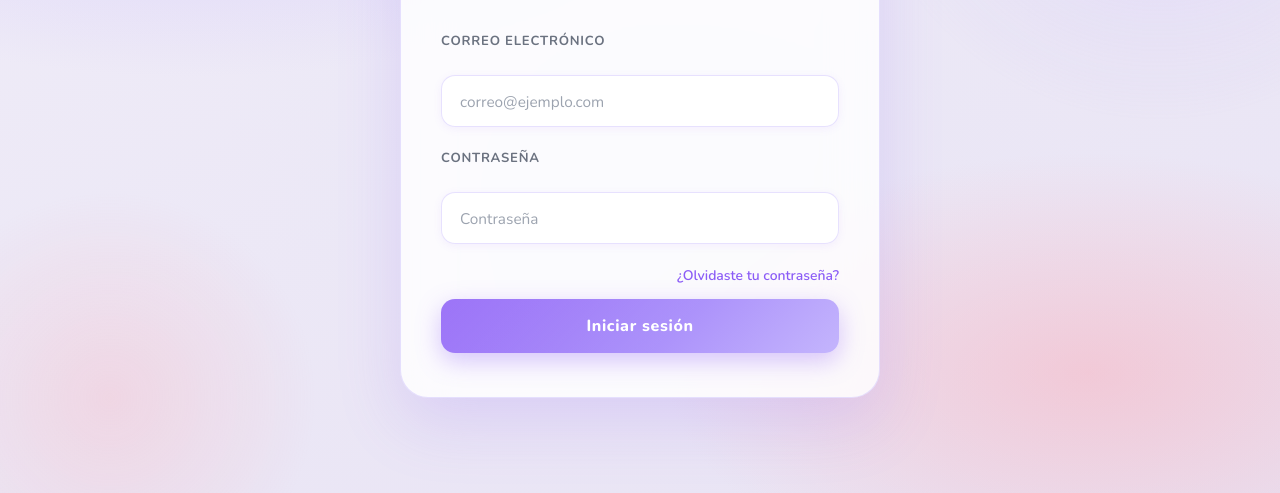
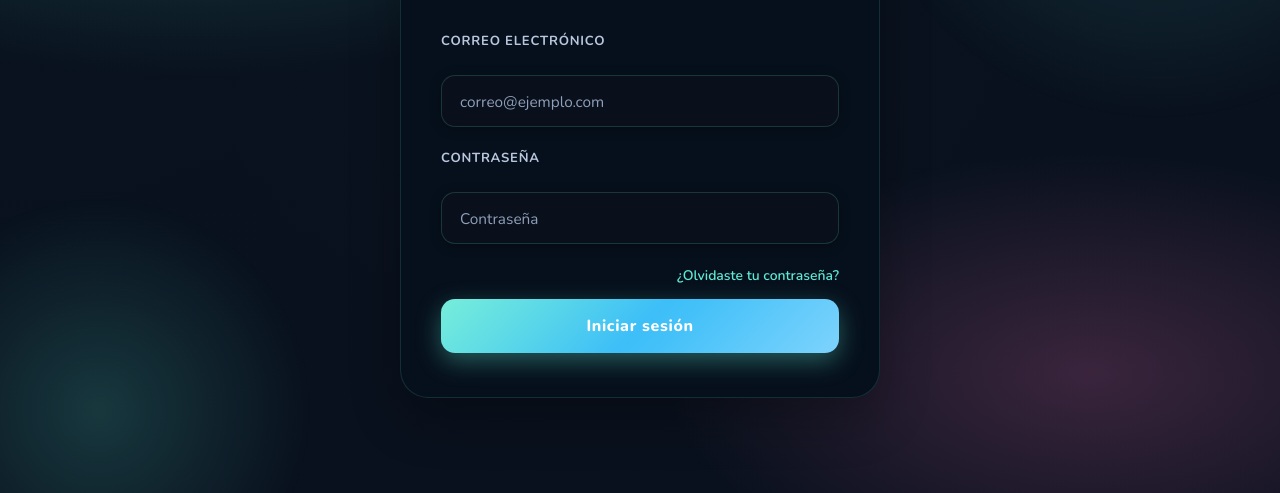
Before and after one commit to Track1at01/adminbot, a website built with Vite: page FrontEnd/src/pages/auth/index.html in a window 1280 px wide. Shown: the part 307-800 px from the top of the page. Built offline with nearby package versions, Linux system fonts and the light colour scheme.

Commit message:
arreglos del css

```diff
--- a/FrontEnd/src/pages/auth/styles.css
+++ b/FrontEnd/src/pages/auth/styles.css
@@ -1,38 +1,38 @@
 /* auth/styles.css — page-specific overrides on top of main.css */
 
-/* ─── Canvas background tinted for pastel feel ───────────────── */
+/* ─── Canvas background tinted for a moody futuristic feel ───── */
 #robot-background {
-  filter: hue-rotate(200deg) saturate(0.4) brightness(1.4);
-  opacity: 0.25;
+  filter: hue-rotate(170deg) saturate(1.1) brightness(1.2);
+  opacity: 0.28;
 }
 
-/* ─── Extra decorative circles ───────────────────────────────── */
+/* ─── Extra decorative glow layers ───────────────────────────── */
 .auth-page::before {
   content: "";
   position: fixed;
   inset: 0;
   background:
     radial-gradient(
-      ellipse 55% 50% at 8% 12%,
-      rgba(196, 181, 253, 0.55) 0%,
+      ellipse 55% 50% at 10% 12%,
+      rgba(94, 234, 212, 0.18) 0%,
       transparent 55%
     ),
     radial-gradient(
-      ellipse 45% 40% at 92% 88%,
-      rgba(253, 164, 175, 0.45) 0%,
+      ellipse 45% 40% at 90% 87%,
+      rgba(244, 114, 182, 0.16) 0%,
       transparent 55%
     ),
     radial-gradient(
-      ellipse 40% 50% at 55% 5%,
-      rgba(147, 197, 253, 0.3) 0%,
+      ellipse 40% 50% at 50% 6%,
+      rgba(56, 189, 248, 0.14) 0%,
       transparent 55%
     ),
     radial-gradient(
-      ellipse 50% 40% at 5% 90%,
-      rgba(134, 239, 172, 0.25) 0%,
+      ellipse 50% 42% at 6% 90%,
+      rgba(124, 58, 237, 0.16) 0%,
       transparent 55%
     ),
-    linear-gradient(148deg, #f2eefb 0%, #ede8f8 50%, #e8e0f5 100%);
+    linear-gradient(148deg, #08121f 0%, #091a2b 50%, #07101d 100%);
   z-index: 0;
   pointer-events: none;
 }
@@ -41,16 +41,16 @@
 .scene-wrap::after {
   content: "";
   position: absolute;
-  width: 400px;
-  height: 400px;
+  width: 420px;
+  height: 420px;
   border-radius: 50%;
   background: radial-gradient(
     circle,
-    rgba(253, 164, 175, 0.25) 0%,
+    rgba(94, 234, 212, 0.18) 0%,
     transparent 70%
   );
-  bottom: -120px;
-  left: -100px;
+  bottom: -140px;
+  left: -120px;
   animation: floatBlob2 10s ease-in-out infinite alternate;
   pointer-events: none;
 }
@@ -60,18 +60,14 @@
     transform: translate(0, 0) scale(1);
   }
   to {
-    transform: translate(20px, -30px) scale(1.08);
+    transform: translate(18px, -26px) scale(1.06);
   }
 }
 
 /* ─── Brand pill ─────────────────────────────────────────────── */
 .eyebrow {
-  background: linear-gradient(
-    135deg,
-    rgba(196, 181, 253, 0.25),
-    rgba(253, 164, 175, 0.2)
-  );
-  border: 1px solid rgba(196, 181, 253, 0.45);
+  background: var(--accent-soft);
+  border: 1px solid rgba(94, 234, 212, 0.35);
 }
 
 /* ─── Divider line between label and input ───────────────────── */
@@ -81,10 +77,9 @@
 
 /* ─── Card shimmer on load ───────────────────────────────────── */
 .auth-card {
-  background: rgba(255, 255, 255, 0.84);
+  background: rgba(7, 17, 29, 0.98);
   box-shadow:
-    0 0 0 1px rgba(196, 181, 253, 0.3),
-    0 8px 24px rgba(139, 92, 246, 0.1),
-    0 32px 80px rgba(139, 92, 246, 0.12),
-    inset 0 1px 0 rgba(255, 255, 255, 1);
+    0 0 0 1px rgba(94, 234, 212, 0.14),
+    0 10px 40px rgba(0, 0, 0, 0.35),
+    inset 0 1px 0 rgba(255, 255, 255, 0.06);
 }
--- a/FrontEnd/src/shared/css/layout.css
+++ b/FrontEnd/src/shared/css/layout.css
@@ -2,47 +2,47 @@
 
 /* ─── Design Tokens ─────────────────────────────────────────── */
 :root {
-  color-scheme: light;
+  color-scheme: dark;
 
   /* Backgrounds */
-  --bg: #f4f1fb;
-  --bg-2: #ece8f6;
-  --panel-bg: #ffffff;
-  --panel-soft: rgba(255, 255, 255, 0.75);
-  --sidebar-bg: #ffffff;
+  --bg: #07111d;
+  --bg-2: #0f1d32;
+  --panel-bg: rgba(11, 18, 34, 0.95);
+  --panel-soft: rgba(10, 16, 29, 0.86);
+  --sidebar-bg: #0b172c;
 
-  /* Pastel accents */
-  --accent-color: #8b5cf6;
-  --accent-soft: rgba(139, 92, 246, 0.1);
-  --accent-glow: rgba(139, 92, 246, 0.2);
+  /* Accent palette */
+  --accent-color: #5eead4;
+  --accent-soft: rgba(94, 234, 212, 0.14);
+  --accent-glow: rgba(94, 234, 212, 0.26);
 
-  --lavender: #c4b5fd;
-  --rose: #fda4af;
-  --mint: #86efac;
-  --peach: #fdba74;
-  --sky: #93c5fd;
+  --lavender: #7c3aed;
+  --rose: #f472b6;
+  --mint: #34d399;
+  --peach: #fb7185;
+  --sky: #38bdf8;
 
   /* Semantic colors */
-  --success-color: #22c55e;
-  --warning-color: #f59e0b;
-  --danger-color: #ef4444;
-  --info-color: #3b82f6;
+  --success-color: #34d399;
+  --warning-color: #fbbf24;
+  --danger-color: #fb7185;
+  --info-color: #38bdf8;
 
-  --success-soft: rgba(34, 197, 94, 0.1);
-  --warning-soft: rgba(245, 158, 11, 0.1);
-  --danger-soft: rgba(239, 68, 68, 0.1);
+  --success-soft: rgba(52, 211, 153, 0.12);
+  --warning-soft: rgba(251, 191, 36, 0.12);
+  --danger-soft: rgba(251, 113, 133, 0.14);
 
   /* Text */
-  --text-primary: #1e1b2e;
-  --text-secondary: #6b7280;
-  --text-muted: #9ca3af;
+  --text-primary: #e7f0ff;
+  --text-secondary: #b9c6dd;
+  --text-muted: #8ea0ba;
 
   /* Borders & shadows */
-  --border-color: rgba(139, 92, 246, 0.12);
-  --border-soft: rgba(0, 0, 0, 0.06);
-  --shadow-sm: 0 2px 8px rgba(139, 92, 246, 0.07);
-  --shadow-md: 0 6px 24px rgba(139, 92, 246, 0.11);
-  --shadow-lg: 0 16px 48px rgba(139, 92, 246, 0.14);
+  --border-color: rgba(94, 234, 212, 0.15);
+  --border-soft: rgba(255, 255, 255, 0.08);
+  --shadow-sm: 0 2px 12px rgba(0, 0, 0, 0.32);
+  --shadow-md: 0 8px 32px rgba(0, 0, 0, 0.32);
+  --shadow-lg: 0 16px 48px rgba(0, 0, 0, 0.30);
 
   --sidebar-width: 260px;
   --header-h: 72px;
@@ -88,7 +88,7 @@ body {
   top: 0;
   height: 100vh;
   overflow: hidden;
-  box-shadow: 2px 0 20px rgba(139, 92, 246, 0.06);
+  box-shadow: 2px 0 24px rgba(94, 234, 212, 0.16);
   z-index: 100;
 }
 
@@ -188,7 +188,7 @@ body {
   background: linear-gradient(
     135deg,
     var(--accent-soft) 0%,
-    rgba(196, 181, 253, 0.15) 100%
+    rgba(94, 234, 212, 0.18) 100%
   );
   color: var(--accent-color);
   font-weight: 700;
@@ -279,7 +279,7 @@ body {
   inset: 0;
   background-image: radial-gradient(
     circle,
-    rgba(139, 92, 246, 0.04) 1px,
+    rgba(94, 234, 212, 0.08) 1px,
     transparent 1px
   );
   background-size: 28px 28px;
@@ -369,7 +369,7 @@ th {
   font-weight: 700;
   text-transform: uppercase;
   letter-spacing: 0.08em;
-  background: rgba(139, 92, 246, 0.03);
+  background: rgba(255, 255, 255, 0.06);
 }
 
 td {
@@ -443,7 +443,7 @@ label {
 .toggle-status {
   width: 44px;
   height: 24px;
-  background: #e5e7eb;
+  background: rgba(255, 255, 255, 0.08);
   border-radius: 100px;
   position: relative;
   cursor: pointer;
--- a/FrontEnd/src/shared/css/main.css
+++ b/FrontEnd/src/shared/css/main.css
@@ -7,38 +7,38 @@
 
 /* ─── Design Tokens ─────────────────────────────────────────── */
 :root {
-  color-scheme: light;
+  color-scheme: dark;
 
-  /* Pastels base */
-  --bg: #f0edf8;
-  --bg-2: #e8e3f4;
-  --surface: #ffffff;
-  --surface-soft: rgba(255, 255, 255, 0.72);
+  /* Backgrounds */
+  --bg: #06101c;
+  --bg-2: #0d1b2d;
+  --surface: rgba(11, 18, 34, 0.96);
+  --surface-soft: rgba(10, 16, 29, 0.88);
 
-  /* Pastel accents */
-  --lavender: #c4b5fd;
-  --lavender-deep: #8b5cf6;
-  --rose: #fda4af;
-  --mint: #86efac;
-  --sky: #7dd3fc;
-  --peach: #fdba74;
+  /* Accent palette */
+  --lavender: #7c3aed;
+  --lavender-deep: #5b21b6;
+  --rose: #f472b6;
+  --mint: #34d399;
+  --sky: #38bdf8;
+  --peach: #fb7185;
 
   /* Accent primary */
-  --accent: #8b5cf6;
-  --accent-soft: rgba(139, 92, 246, 0.12);
-  --accent-glow: rgba(139, 92, 246, 0.25);
+  --accent: #5eead4;
+  --accent-soft: rgba(94, 234, 212, 0.14);
+  --accent-glow: rgba(94, 234, 212, 0.26);
 
   /* Text */
-  --text-primary: #1e1b2e;
-  --text-secondary: #6b7280;
-  --text-muted: #9ca3af;
+  --text-primary: #e7f0ff;
+  --text-secondary: #b9c6dd;
+  --text-muted: #8ea0ba;
 
   /* Borders & shadows */
-  --border: rgba(139, 92, 246, 0.15);
-  --border-soft: rgba(0, 0, 0, 0.06);
-  --shadow-sm: 0 2px 8px rgba(139, 92, 246, 0.08);
-  --shadow-md: 0 8px 32px rgba(139, 92, 246, 0.14);
-  --shadow-lg: 0 24px 64px rgba(139, 92, 246, 0.18);
+  --border: rgba(94, 234, 212, 0.18);
+  --border-soft: rgba(255, 255, 255, 0.08);
+  --shadow-sm: 0 2px 12px rgba(0, 0, 0, 0.32);
+  --shadow-md: 0 8px 32px rgba(0, 0, 0, 0.32);
+  --shadow-lg: 0 24px 64px rgba(0, 0, 0, 0.30);
 
   --radius: 20px;
   --radius-sm: 12px;
@@ -84,20 +84,20 @@ body {
   background:
     radial-gradient(
       ellipse 70% 60% at 10% 10%,
-      rgba(196, 181, 253, 0.45) 0%,
+      rgba(94, 234, 212, 0.18) 0%,
       transparent 60%
     ),
     radial-gradient(
       ellipse 60% 50% at 90% 90%,
-      rgba(253, 164, 175, 0.35) 0%,
+      rgba(244, 114, 182, 0.16) 0%,
       transparent 55%
     ),
     radial-gradient(
       ellipse 50% 60% at 50% 50%,
-      rgba(125, 211, 252, 0.2) 0%,
+      rgba(56, 189, 248, 0.14) 0%,
       transparent 65%
     ),
-    linear-gradient(145deg, #f0edf8 0%, #e8e3f4 100%);
+    linear-gradient(145deg, #08131f 0%, #0d1b2d 100%);
   pointer-events: none;
   z-index: 0;
 }
@@ -111,7 +111,7 @@ body {
   border-radius: 50%;
   background: radial-gradient(
     circle,
-    rgba(196, 181, 253, 0.3) 0%,
+    rgba(94, 234, 212, 0.18) 0%,
     transparent 70%
   );
   top: -200px;
@@ -151,18 +151,18 @@ body {
   background:
     radial-gradient(
       ellipse 80% 60% at 15% 15%,
-      rgba(196, 181, 253, 0.5) 0%,
+      rgba(94, 234, 212, 0.22) 0%,
       transparent 55%
     ),
     radial-gradient(
       ellipse 60% 50% at 85% 85%,
-      rgba(253, 164, 175, 0.4) 0%,
+      rgba(244, 114, 182, 0.2) 0%,
       transparent 55%
     ),
     linear-gradient(
       160deg,
-      rgba(240, 237, 248, 0.9) 0%,
-      rgba(232, 227, 244, 0.85) 100%
+      rgba(8, 18, 30, 0.95) 0%,
+      rgba(10, 16, 29, 0.95) 100%
     );
   pointer-events: none;
 }
@@ -174,11 +174,11 @@ body {
   width: min(480px, 100%);
   padding: 44px 40px;
   border-radius: 28px;
-  background: rgba(255, 255, 255, 0.82);
-  border: 1px solid rgba(196, 181, 253, 0.4);
+  background: rgba(7, 17, 29, 0.98);
+  border: 1px solid rgba(94, 234, 212, 0.14);
   box-shadow:
-    var(--shadow-lg),
-    inset 0 1px 0 rgba(255, 255, 255, 0.9);
+    0 20px 50px rgba(0, 0, 0, 0.28),
+    inset 0 1px 0 rgba(255, 255, 255, 0.06);
   backdrop-filter: blur(24px);
   -webkit-backdrop-filter: blur(24px);
   animation: cardFadeIn 0.7s cubic-bezier(0.22, 1, 0.36, 1) both;
@@ -266,8 +266,8 @@ body {
   min-height: 52px;
   padding: 0 18px;
   border-radius: 14px;
-  border: 1.5px solid rgba(196, 181, 253, 0.4);
-  background: rgba(255, 255, 255, 0.9);
+  border: 1.5px solid rgba(94, 234, 212, 0.18);
+  background: rgba(10, 16, 28, 0.92);
   color: var(--text-primary);
   font-family: "Nunito", sans-serif;
   font-size: 0.96rem;
@@ -319,7 +319,7 @@ body {
   min-height: 54px;
   border: none;
   border-radius: 14px;
-  background: linear-gradient(135deg, #8b5cf6 0%, #a78bfa 50%, #c4b5fd 100%);
+  background: linear-gradient(135deg, #5eead4 0%, #38bdf8 50%, #7dd3fc 100%);
   color: #fff;
   font-family: "Nunito", sans-serif;
   font-size: 1rem;
@@ -330,7 +330,7 @@ body {
     transform 0.2s ease,
     box-shadow 0.2s ease,
     filter 0.2s ease;
-  box-shadow: 0 8px 24px rgba(139, 92, 246, 0.35);
+  box-shadow: 0 8px 24px rgba(94, 234, 212, 0.35);
   position: relative;
   overflow: hidden;
 }
@@ -349,7 +349,7 @@ body {
 
 .button-primary:hover {
   transform: translateY(-2px);
-  box-shadow: 0 14px 36px rgba(139, 92, 246, 0.45);
+  box-shadow: 0 14px 36px rgba(94, 234, 212, 0.4);
   filter: brightness(1.05);
 }
 
--- a/FrontEnd/src/shared/css/variables.css
+++ b/FrontEnd/src/shared/css/variables.css
@@ -4,7 +4,7 @@
 @import './variables.css'; */
 
 :root {
-    --background: #000000 ;
-    --text: #fffffff;
-    --primary: ;
+    --background: #07111d;
+    --text: #e7f0ff;
+    --primary: #5eead4;
 }
```
Also changed, not shown: FrontEnd/index.html (+3 -3 lines), FrontEnd/src/pages/dashboard/styles.css (+18 -18 lines), 2 other files.
